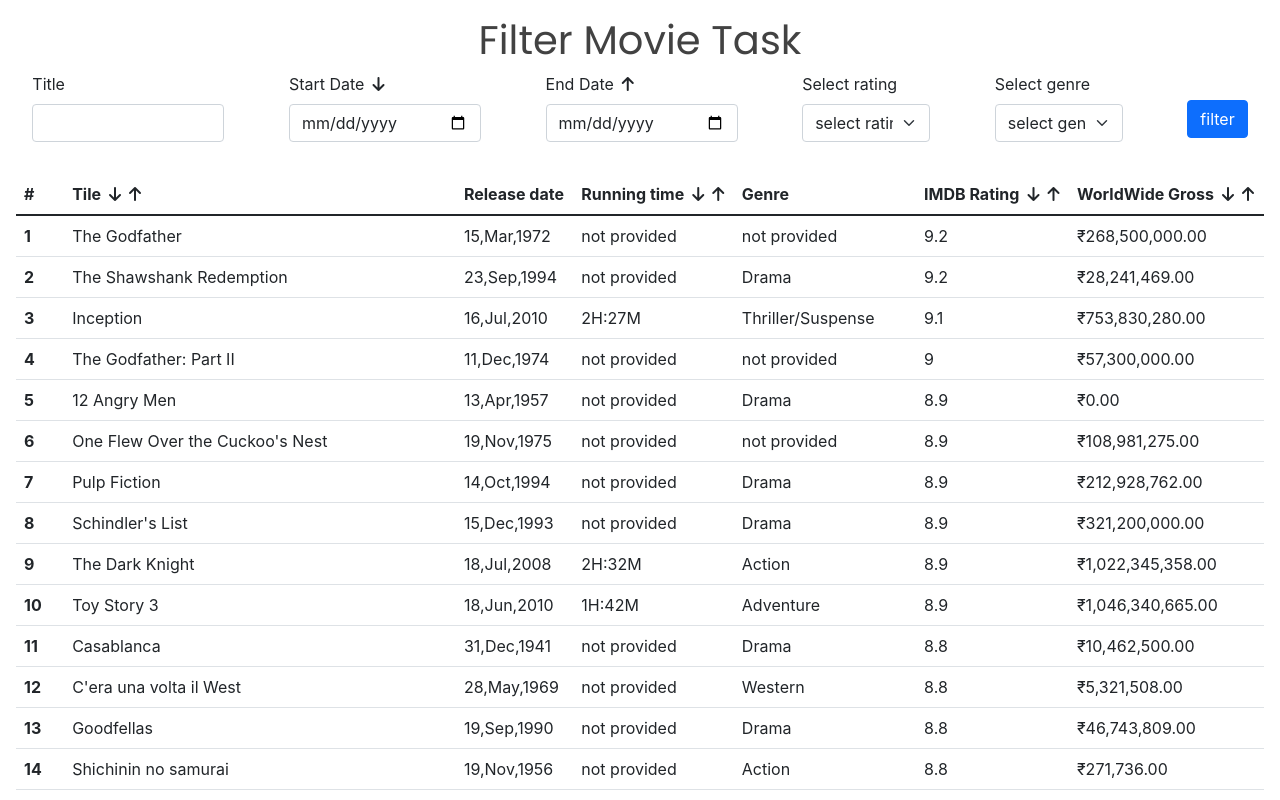
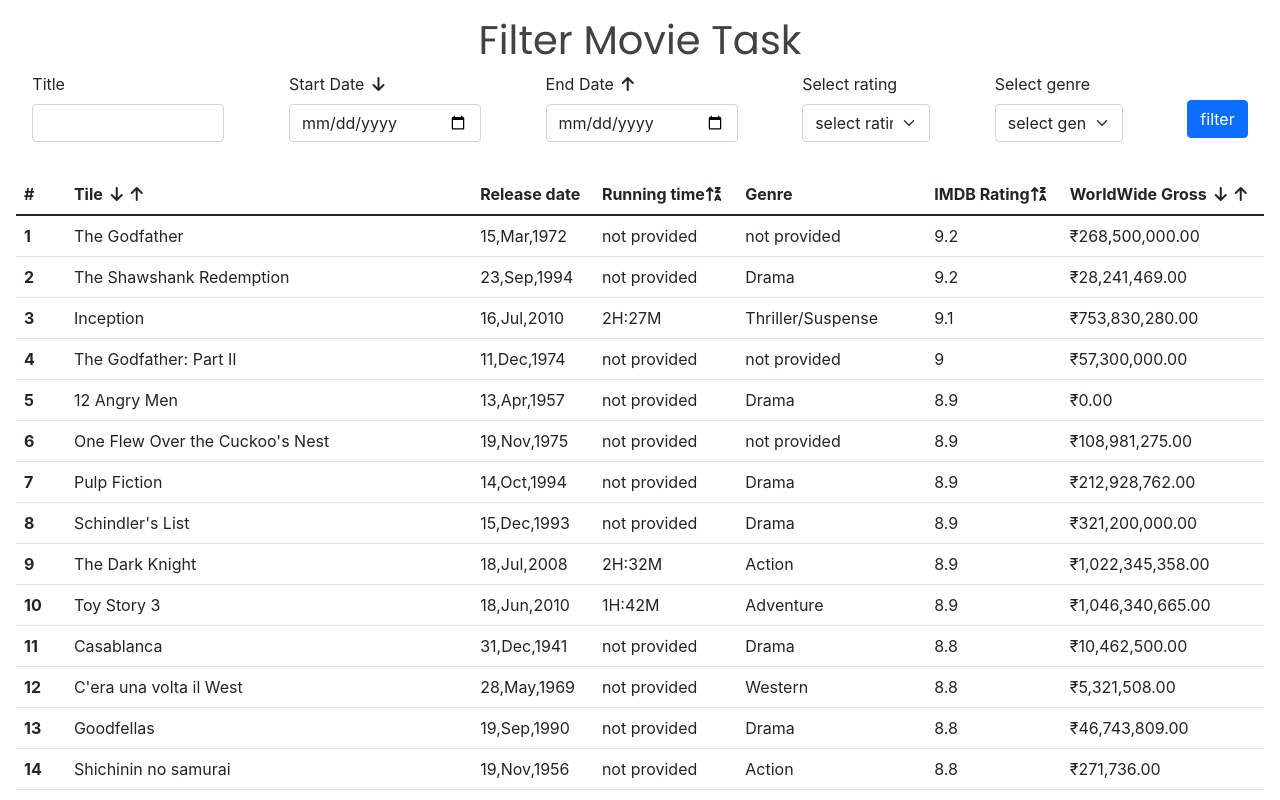
Before and after one commit to himanshu064/react-training, a React (Create React App) app: page /task4 in a window 1280 px wide. Shown: the top 800 px of the page. Built offline with nearby package versions, Linux system fonts and the light colour scheme.

Commit message:
fixes in task 4

```diff
--- a/src/pages/Task4/Filter.js
+++ b/src/pages/Task4/Filter.js
@@ -4,6 +4,8 @@ import "./index.css";
 import moment from "moment";
 const Filter = () => {
   const rating = [1, 2, 3, 4, 5, 6, 7, 8, 9, 10];
+  const [sorted, setSorted] = useState(false);
+  const [sortedRating, setSortedRating] = useState(false);
   const [formdata, setfromData] = useState({
     title: "",
     startDate: "",
@@ -161,10 +163,11 @@ const Filter = () => {
   const ratingtoLow = () => {
     const newdata = [...intitalData];
     const sortedData = newdata.sort((a, b) =>
-      a["IMDB Rating"] > b["IMDB Rating"] ? 1 : -1
+      Math.round(a["IMDB Rating"]) > Math.round(b["IMDB Rating"]) ? 1 : -1
     );
     setInitalData(sortedData);
   };
+
   // filter rating by descending order
   const ratingtoHigh = () => {
     const newdata = [...intitalData];
@@ -176,7 +179,6 @@ const Filter = () => {
   // filter running time by ascendong order
   const runningTimeToLow = () => {
     const newdata = [...intitalData];
-
     const sortedData = newdata.sort((a, b) =>
       a["Running Time min"] > b["Running Time min"] ? 1 : -1
     );
@@ -205,6 +207,14 @@ const Filter = () => {
       new Date(b["Release Date"]) > new Date(a["Release Date"]) ? 1 : -1
     );
     setInitalData(sortedData);
+  };
+  const ChangeOrderTime = () => {
+    setSorted(!sorted);
+    sorted === true ? runningTimeToHigh() : runningTimeToLow();
+  };
+  const ChangeOrderRating = () => {
+    setSortedRating(!sortedRating);
+    sortedRating === true ? ratingtoHigh() : ratingtoLow();
   };
   return (
     <>
@@ -332,32 +342,34 @@ const Filter = () => {
               <th scope="col">
                 Running time
                 <span>
+                  {sorted === true ? (
                     <i
-                    className="fa-solid fa-arrow-down ms-2"
-                    onClick={runningTimeToLow}
+                      className="fa-solid fa-arrow-down-a-z ms-2"
+                      onClick={ChangeOrderTime}
                     ></i>
-                </span>
-                <span>
+                  ) : (
                     <i
-                    className="fa-solid fa-arrow-up ms-2"
-                    onClick={runningTimeToHigh}
+                      class="fa-solid fa-arrow-up-z-a"
+                      onClick={ChangeOrderTime}
                     ></i>
+                  )}
                 </span>
               </th>
               <th scope="col">Genre</th>
               <th scope="col">
                 IMDB Rating
                 <span>
+                  {sortedRating === true ? (
                     <i
-                    className="fa-solid fa-arrow-down ms-2"
-                    onClick={ratingtoLow}
+                      className="fa-solid fa-arrow-down-a-z ms-2"
+                      onClick={ChangeOrderRating}
                     ></i>
-                </span>
-                <span>
+                  ) : (
                     <i
-                    className="fa-solid fa-arrow-up ms-2"
-                    onClick={ratingtoHigh}
+                      class="fa-solid fa-arrow-up-z-a"
+                      onClick={ChangeOrderRating}
                     ></i>
+                  )}
                 </span>
               </th>
               <th scope="col">
```
Lines whose indentation alone changed are shown as unchanged.
